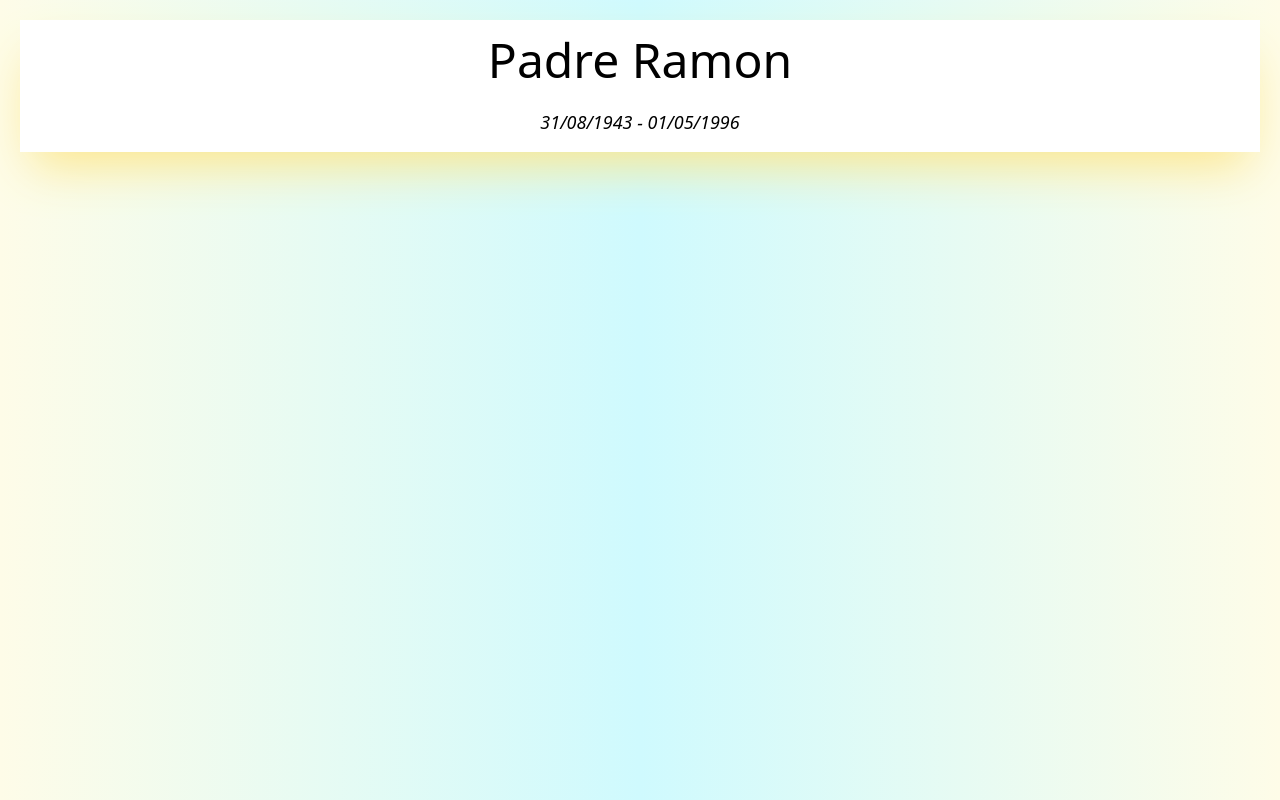
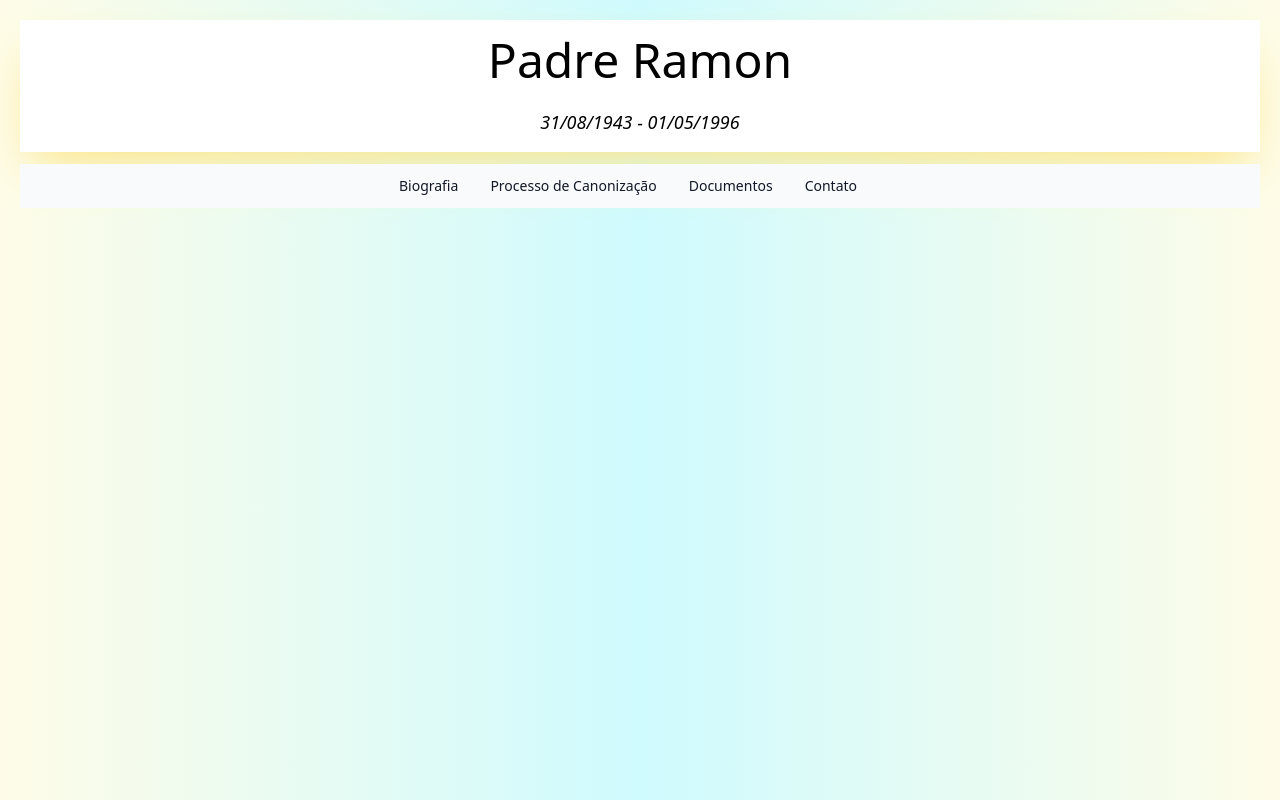
Before and after one commit to leonardocintra/padre-ramon, a Next.js app: page / in a window 1280 px wide. Built offline with nearby package versions, Linux system fonts and the light colour scheme.

Commit message:
feat: barra menu

```diff
--- /dev/null
+++ b/components/BarraMenu.tsx
@@ -0,0 +1,53 @@
+interface BarraMenuProps {
+  descricao: string;
+}
+
+export default function BarraMenu(props: BarraMenuProps) {
+  return (
+    <div className="bg-slate-200 mt-3">
+      <>
+        <nav className="bg-gray-50 dark:bg-gray-700">
+          <div className="max-w-screen-xl px-4 py-3 mx-auto md:px-6">
+            <div className="flex justify-center">
+              <ul className="flex flex-row mt-0 mr-6 space-x-8 text-sm font-medium">
+                <li>
+                  <a
+                    href="#"
+                    className="text-gray-900 dark:text-white hover:underline"
+                    aria-current="page"
+                  >
+                    Biografia
+                  </a>
+                </li>
+                <li>
+                  <a
+                    href="#"
+                    className="text-gray-900 dark:text-white hover:underline"
+                  >
+                    Processo de Canonização
+                  </a>
+                </li>
+                <li>
+                  <a
+                    href="#"
+                    className="text-gray-900 dark:text-white hover:underline"
+                  >
+                    Documentos
+                  </a>
+                </li>
+                <li>
+                  <a
+                    href="#"
+                    className="text-gray-900 dark:text-white hover:underline"
+                  >
+                    Contato
+                  </a>
+                </li>
+              </ul>
+            </div>
+          </div>
+        </nav>
+      </>
+    </div>
+  );
+}
--- a/pages/index.tsx
+++ b/pages/index.tsx
@@ -1,6 +1,7 @@
 import Head from 'next/head'
 import { Inter } from '@next/font/google'
 import Cabecalho from '../components/Cabecalho'
+import BarraMenu from '../components/BarraMenu'
 
 const inter = Inter({ subsets: ['latin'] })
 
@@ -15,6 +16,7 @@ export default function Home() {
       </Head>
       <main className="h-screen p-5 bg-gradient-to-r from-yellow-50 via-cyan-100 to-yellow-50">
         <Cabecalho titulo='Padre Ramon' subTitulo='31/08/1943 - 01/05/1996' />
+        <BarraMenu descricao='teste'></BarraMenu>
       </main>
     </>
   )
```
